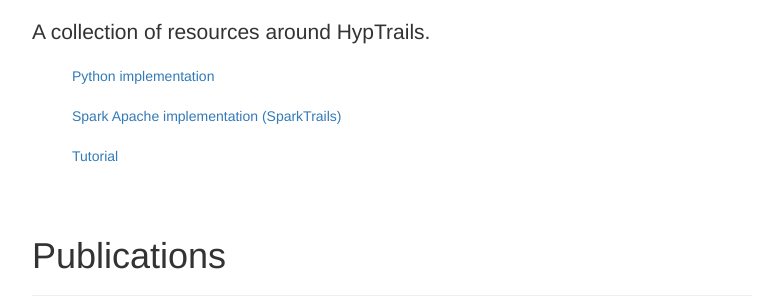
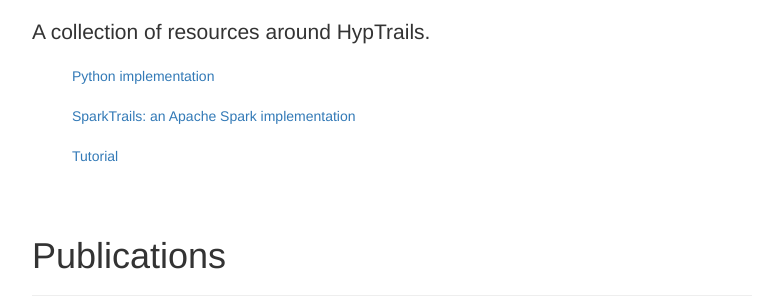
Before and after one commit to hyptrails/hyptrails.github.io, a Jekyll site: the page built from index.html, in a window 1280 px wide and 900 px high. Shown: the part 401-701 px from the top of the window, without its empty margins (248-1031 px from the left). Built offline with Jekyll 4.4.1, drawn with Linux system fonts in a browser that asks for light colours.

```diff
--- a/index.html
+++ b/index.html
@@ -21,7 +21,7 @@ layout: default
 	<p>
 		<ul>
 			<li><a href="https://github.com/psinger/HypTrails">Python implementation</a></li>
-			<li><a href="http://hyptrails.github.io/sparktrails">Spark Apache implementation (SparkTrails)</a></li>
+			<li><a href="http://hyptrails.github.io/sparktrails">SparkTrails: an Apache Spark implementation</a></li>
 			<li><a href="http://nbviewer.ipython.org/github/psinger/HypTrails/blob/master/tutorial/hyptrails_tutorial.ipynb">Tutorial</a></li>
 		</ul>
 	</p>
```
